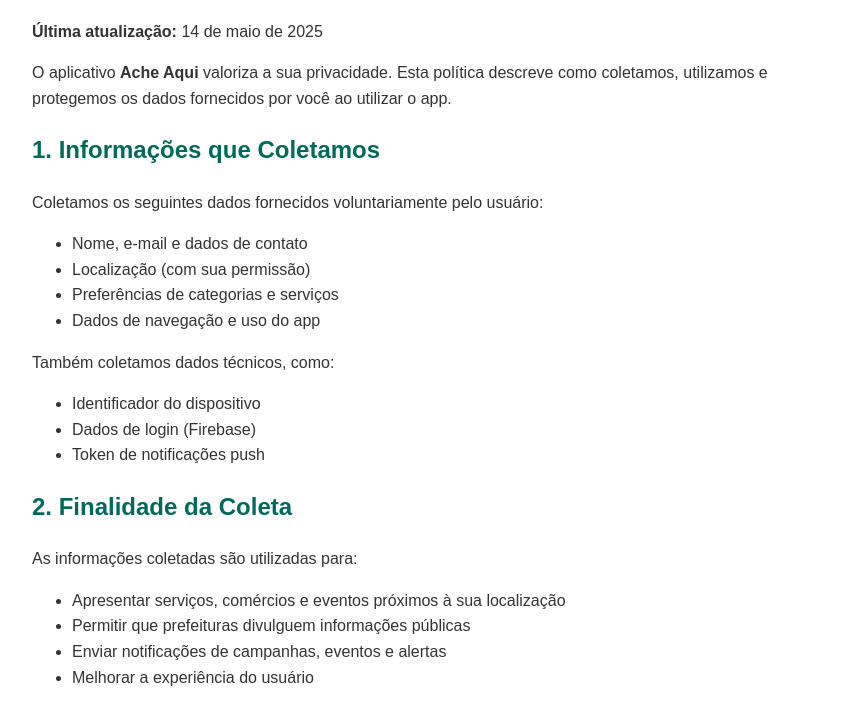
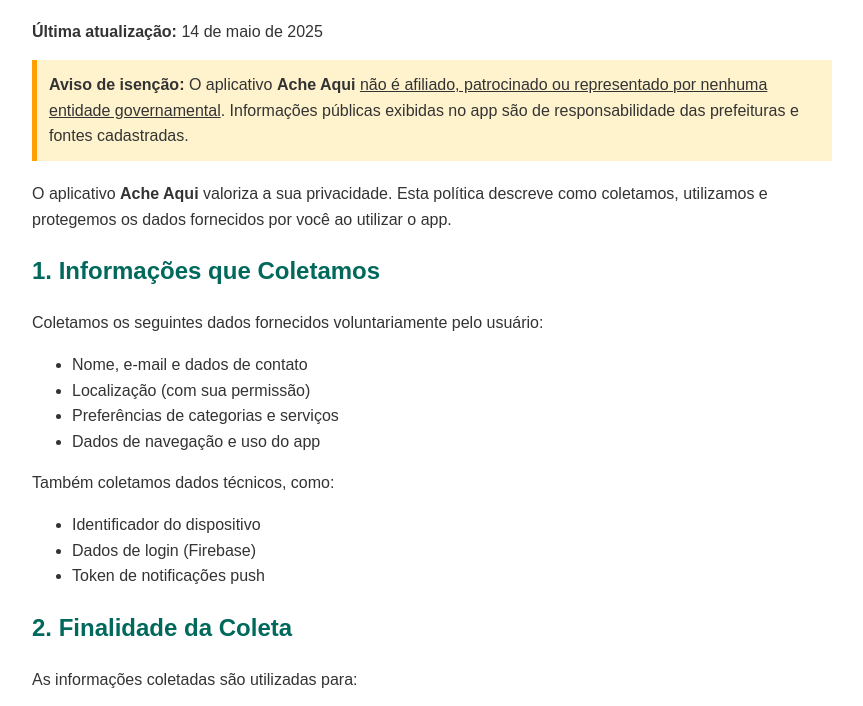
Before and after one commit to GrrMoura/politica-privacidade, a plain HTML site: page index.html in a window 1280 px wide. Shown: the part 94-800 px from the top of the page, without its empty margins (208-1071 px from the left). Drawn offline with Linux system fonts and the light colour scheme.

Commit message:
Update index.html

```diff
--- a/index.html
+++ b/index.html
@@ -19,11 +19,21 @@
     a {
       color: #00695c;
     }
+    .disclaimer {
+      background-color: #fff3cd;
+      border-left: 5px solid #ffa000;
+      padding: 12px;
+      margin-bottom: 20px;
+    }
   </style>
 </head>
 <body>
   <h1>Política de Privacidade – Ache Aqui</h1>
   <p><strong>Última atualização:</strong> 14 de maio de 2025</p>
+
+  <div class="disclaimer">
+    <strong>Aviso de isenção:</strong> O aplicativo <strong>Ache Aqui</strong> <u>não é afiliado, patrocinado ou representado por nenhuma entidade governamental</u>. Informações públicas exibidas no app são de responsabilidade das prefeituras e fontes cadastradas.
+  </div>
 
   <p>O aplicativo <strong>Ache Aqui</strong> valoriza a sua privacidade. Esta política descreve como coletamos, utilizamos e protegemos os dados fornecidos por você ao utilizar o app.</p>
 
```
